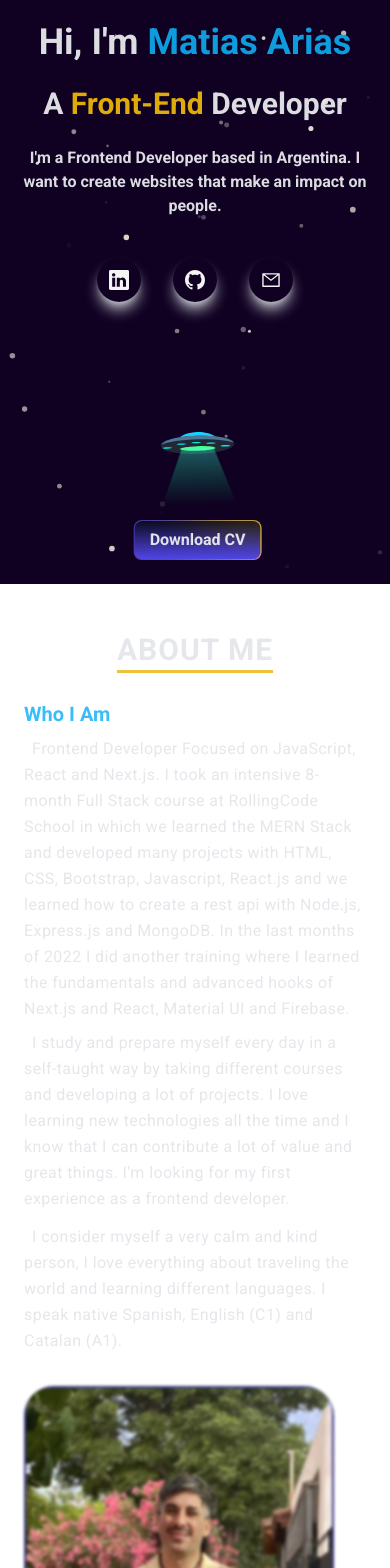
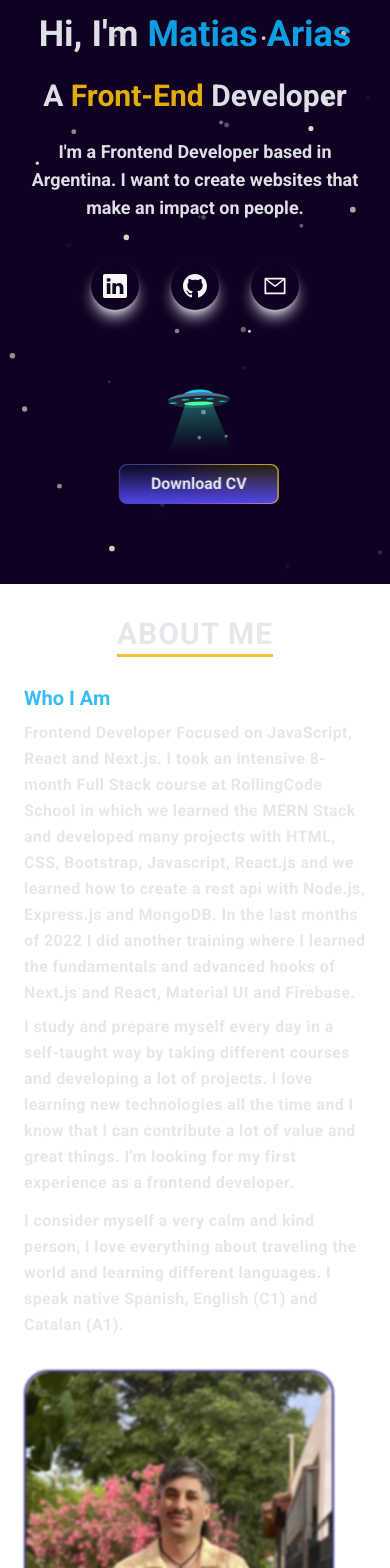
Before and after one commit to matiarias/my-portfolio, a Next.js app: page / in a window 390 px wide. Shown: the part 260-1828 px from the top of the page. Built offline with nearby package versions, Linux system fonts and the light colour scheme.

Commit message:
refactored breakpoints styles

```diff
--- a/components/About.jsx
+++ b/components/About.jsx
@@ -25,7 +25,7 @@ const About = () => {
         x: 0,
         transition: {
           type: "spring",
-          duration: 1.5,
+          duration: 0.7,
           bounce: 0.2,
         },
       });
@@ -45,31 +45,34 @@ const About = () => {
       animationPhoto.start({
         opacity: 1,
         filter: "blur(0px)",
-        transition: { duration: 1.2 },
+        transition: { duration: 0.9 },
       });
     }
 
     if (!inViewPhoto) {
       animationPhoto.start({
         opacity: 0,
-        filter: "blur(10px)",
+        filter: "blur(15px)",
       });
     }
   }, [inViewPhoto]);
 
   return (
-    <section id="about" className="w-full md:h-screen py-12 px-6 md:px-8">
+    <section
+      id="about"
+      className="w-full lg:h-screen py-8 lg:py-16 px-6 md:px-8"
+    >
       <TitleSections title="About Me" />
 
       <div
         ref={ref}
-        className="w-full max-w-screen-xl grid grid-cols-1 md:grid-cols-3 gap-8 mt-8 mx-auto"
+        className="w-full max-w-screen-xl grid grid-cols-1 md:grid-cols-3 gap-8 mt-8 justify-center items-center"
       >
         <motion.div animate={animationText} className="col-span-2">
           <h3 className="text-sky-400 text-xl md:text-2xl font-bold">
             Who I Am
           </h3>
-          <p className="text-gray-200 text-base md:text-lg tracking-wide leading-relaxed indent-2 mt-2">
+          <p className="text-gray-200 font-bold text-base md:text-lg tracking-wide leading-relaxed mt-2">
             Frontend Developer Focused on JavaScript, React and Next.js. I took
             an intensive 8-month Full Stack course at RollingCode School in
             which we learned the MERN Stack and developed many projects with
@@ -80,7 +83,7 @@ const About = () => {
             and Firebase.
           </p>
 
-          <p className="text-gray-200 text-base md:text-lg tracking-wide leading-relaxed indent-2 mt-2">
+          <p className="text-gray-200 font-bold text-base md:text-lg tracking-wide leading-relaxed mt-2">
             I study and prepare myself every day in a self-taught way by taking
             different courses and developing a lot of projects. I love learning
             new technologies all the time and I know that I can contribute a lot
@@ -88,7 +91,7 @@ const About = () => {
             as a frontend developer.
           </p>
 
-          <p className="text-gray-200 text-base md:text-lg tracking-wide leading-relaxed indent-2 mt-3">
+          <p className="text-gray-200 font-bold text-base md:text-lg tracking-wide leading-relaxed mt-3">
             I consider myself a very calm and kind person, I love everything
             about traveling the world and learning different languages. I speak
             native Spanish, English (C1) and Catalan (A1).
@@ -98,7 +101,7 @@ const About = () => {
         <motion.div
           ref={photoRef}
           animate={animationPhoto}
-          className="relative w-full h-[500px] md:h-[400px] xl:h-[450px] border-2 border-indigo-900 rounded-[30px] saturate-150"
+          className="relative w-full h-[500px] xl:h-[450px] border-2 border-indigo-900 rounded-3xl saturate-150 overflow-hidden"
         >
           <Image
             className="object-cover rounded-3xl"
--- a/components/Contact.jsx
+++ b/components/Contact.jsx
@@ -22,7 +22,7 @@ const Contact = () => {
       animationForm.start({
         opacity: 1,
         filter: "blur(0px)",
-        transition: { duration: 1 },
+        transition: { duration: 0.7 },
       });
     }
 
@@ -113,7 +113,7 @@ const Contact = () => {
             >
               <input
                 type="text"
-                className="w-full py-2 px-4 bg-indigo-200/50 text-gray-200 text-base lg:text-lg  rounded-xl placeholder:text-gray-200 focus:outline-none focus:shadow-lg focus:shadow-sky-500"
+                className="w-full py-3 lg:py-2 px-4 bg-indigo-200/50 text-gray-200 text-base lg:text-lg  rounded-xl placeholder:text-gray-200 focus:outline-none focus:shadow-lg focus:shadow-sky-500"
                 placeholder="Name"
                 onChange={handleChange}
                 value={inputsForm.name}
@@ -124,7 +124,7 @@ const Contact = () => {
 
               <input
                 type="email"
-                className="w-full py-2 px-4 bg-indigo-200/50 text-gray-200 text-base lg:text-lg  rounded-xl placeholder:text-gray-200 focus:outline-none focus:shadow-lg focus:shadow-sky-500"
+                className="w-full py-3 lg:py-2 px-4 bg-indigo-200/50 text-gray-200 text-base lg:text-lg  rounded-xl placeholder:text-gray-200 focus:outline-none focus:shadow-lg focus:shadow-sky-500"
                 placeholder="Email"
                 onChange={handleChange}
                 value={inputsForm.email}
@@ -135,7 +135,7 @@ const Contact = () => {
 
               <input
                 type="text"
-                className="w-full py-2 px-4 bg-indigo-200/50 text-gray-200 text-base lg:text-lg  rounded-xl placeholder:text-gray-200 focus:outline-none focus:shadow-lg focus:shadow-sky-500"
+                className="w-full py-3 lg:py-2 px-4 bg-indigo-200/50 text-gray-200 text-base lg:text-lg  rounded-xl placeholder:text-gray-200 focus:outline-none focus:shadow-lg focus:shadow-sky-500"
                 placeholder="Subject"
                 onChange={handleChange}
                 value={inputsForm.subject}
@@ -145,7 +145,7 @@ const Contact = () => {
               />
 
               <textarea
-                className="w-full py-2 px-4 bg-indigo-200/50 text-gray-200 text-base lg:text-lg rounded-xl placeholder:text-gray-200 focus:outline-none focus:shadow-lg focus:shadow-sky-500 resize-none"
+                className="w-full py-3 lg:py-2 px-4 bg-indigo-200/50 text-gray-200 text-base lg:text-lg rounded-xl placeholder:text-gray-200 focus:outline-none focus:shadow-lg focus:shadow-sky-500 resize-none"
                 placeholder="Message"
                 rows="8"
                 onChange={handleChange}
--- a/components/Footer.jsx
+++ b/components/Footer.jsx
@@ -5,15 +5,15 @@ const Footer = () => {
   return (
     <footer className="h-24 md:h-20 w-full border-t-2 border-indigo-800 backdrop-filter backdrop-blur-md px-8">
       <div className="h-full w-full flex flex-col justify-center items-center gap-1">
-        <h5 className="text-yellow-200 font-bold text-sm sm:text-base md:text-lg text-center">
+        <h5 className="text-yellow-200 font-bold text-base md:text-lg text-center">
           Created with a lot of effort, love and hope for the future.
         </h5>
         <div className="flex justify-center items-center gap-2 md:gap-4">
-          <span className="text-sky-500 font-bold text-sm sm:text-base lg:text-lg text-center">
+          <span className="text-sky-500 font-bold text-base md:text-lg text-center">
             By Matias Arias
           </span>
 
-          <span className="text-gray-200 font-bold text-sm sm:text-base lg:text-lg text-center">
+          <span className="text-gray-200 font-bold text-base md:text-lg text-center">
             &#169; {year}
           </span>
         </div>
--- a/components/Hero.jsx
+++ b/components/Hero.jsx
@@ -25,7 +25,7 @@ const Hero = () => {
       animationOverlay.start({
         opacity: 1,
         filter: "blur(0px)",
-        transition: { duration: 1.4 },
+        transition: { duration: 1 },
       });
     }
 
@@ -44,7 +44,7 @@ const Hero = () => {
       animationOvni.start({
         x: 0,
         transition: {
-          duration: 3.5,
+          duration: 2.8,
           type: "spring",
           bounce: "0.50",
         },
@@ -66,20 +66,20 @@ const Hero = () => {
       <motion.div
         ref={ref}
         animate={animationOverlay}
-        className="h-full max-w-screen-xl w-full flex flex-col justify-center items-center gap-6 md:gap-4 mx-auto p-4"
+        className="h-full max-w-screen-xl w-full flex flex-col justify-center items-center max-[380px]:gap-2 gap-6 md:gap-8 lg:gap-4 mx-auto p-4"
       >
-        <h1 className="text-gray-200 font-bold text-4xl md:text-5xl lg:text-6xl">
+        <h1 className="text-gray-200 font-bold max-[380px]:text-3xl text-4xl sm:text-5xl lg:text-6xl">
           Hi, I&apos;m{" "}
           <span className="text-sky-500 font-bold text">Matias Arias</span>
         </h1>
 
-        <h2 className="text-gray-200 font-bold text-3xl md:text-4xl lg:text-5xl">
+        <h2 className="text-gray-200 font-bold max-[380px]:text-2xl text-3xl md:text-4xl lg:text-5xl">
           A <span className="text-yellow-500 font-bold">Front-End</span>{" "}
           Developer
         </h2>
 
         <div className="w-full max-w-4xl">
-          <p className="text-gray-200 font-bold text-base sm:text-lg md:text-xl lg:text-2xl">
+          <p className="text-gray-200 font-bold max-[380px]:text-sm text-lg md:text-xl lg:text-2xl">
             I&apos;m a Frontend Developer based in Argentina. I want to create
             websites that make an impact on people.
           </p>
@@ -91,7 +91,7 @@ const Hero = () => {
             target="_blank"
             rel="noreferrer noopener"
           >
-            <div className="text-xl lg:text-2xl rounded-full shadow-lg shadow-gray-300 p-3">
+            <div className="max-[380px]:text-lg text-2xl rounded-full shadow-lg shadow-gray-300 p-3">
               <BsLinkedin className=" text-white" />
             </div>
           </a>
@@ -101,7 +101,7 @@ const Hero = () => {
             target="_blank"
             rel="noreferrer noopener"
           >
-            <div className="text-xl lg:text-2xl rounded-full shadow-lg shadow-gray-300 p-3">
+            <div className=" max-[380px]:text-lg text-2xl rounded-full shadow-lg shadow-gray-300 p-3">
               <BsGithub className=" text-white" />
             </div>
           </a>
@@ -111,7 +111,7 @@ const Hero = () => {
             target="_blank"
             rel="noreferrer noopener"
           >
-            <div className="text-xl lg:text-2xl rounded-full shadow-lg shadow-gray-300 p-3">
+            <div className="max-[380px]:text-lg text-2xl rounded-full shadow-lg shadow-gray-300 p-3">
               <AiOutlineMail className=" text-white" />
             </div>
           </a>
@@ -121,13 +121,13 @@ const Hero = () => {
       <motion.div
         ref={ovniRef}
         animate={animationOvni}
-        className="absolute bottom-6 sm:bottom-8 lg:bottom-4 left-0 right-0 m-auto flex flex-col justify-center items-center"
+        className="absolute max-[380px]:bottom-24 bottom-20 sm:bottom-12 md:bottom-40 lg:bottom-4 xl:bottom-6 left-0 right-0 m-auto flex flex-col justify-center items-center"
       >
-        <div className="h-[130px] w-[130px] lg:h-[120px] lg:w-[120px]">
+        <div className="max-[380px]:h-[90px] max-[380px]:w-[90px] h-[110px] w-[110px] md:h-[130px] md:w-[130px] lg:h-[100px] lg:w-[100px]">
           <OvniHero />
         </div>
 
-        <button className="relative overflow-hidden rounded-lg bg-black py-5 px-16 md:py-6 md:px-20 ring-violet-500 ring-offset-black will-change-transform focus:outline-none focus:ring-1 focus:ring-offset-2">
+        <button className="relative overflow-hidden rounded-lg bg-black max-[380px]:py-4 py-5 md:py-6 xl:py-5 px-20 md:px-24 ring-violet-500 ring-offset-black will-change-transform focus:outline-none focus:ring-1 focus:ring-offset-2">
           <span className="absolute inset-px z-10 grid place-items-center rounded-lg bg-black/80 bg-gradient-to-t from-indigo-600 text-gray-200 font-bold">
             Download CV
           </span>
--- a/components/NavBar.jsx
+++ b/components/NavBar.jsx
@@ -91,12 +91,12 @@ const NavBar = () => {
         <div
           className={
             nav
-              ? "fixed top-0 left-0 h-screen w-[80%] sm:w-[60%] bg-gradient-to-b from-[#140429] via-[#371764] to-[#5b2b7e] ease-in duration-500 px-4"
+              ? "fixed top-0 left-0 h-screen w-[80%] sm:w-[60%] bg-gradient-to-b from-[#140429] via-[#371764] to-[#5b2b7e] ease-in duration-200 px-4"
               : "fixed left-[-100%]"
           }
         >
           <div className="w-full flex justify-between items-center">
-            <div className="h-[90px] w-[90px] sm:h-[110px] sm:w-[110px]">
+            <div className="max-[380px]:h-[60px] max-[380px]:w-[60px] h-[90px] w-[90px] sm:h-[110px] sm:w-[110px]">
               <OvniNavBar />
             </div>
 
@@ -109,7 +109,7 @@ const NavBar = () => {
           </div>
 
           <div className="h-full w-full flex flex-col justify-start items-center border-t-2 border-gray-300 mt-2">
-            <div className="w-full flex flex-col justify-center items-center gap-10 mt-20">
+            <div className="w-full flex flex-col justify-center items-center max-[380px]:gap-6 max-[380px]:mt-12 gap-10 mt-20">
               <Link
                 href="#home"
                 onClick={handleNav}
--- a/components/Projects.jsx
+++ b/components/Projects.jsx
@@ -22,7 +22,7 @@ const Projects = () => {
       animation.start({
         opacity: 1,
         filter: "blur(0px)",
-        transition: { duration: 1 },
+        transition: { duration: 0.8 },
       });
     }
 
@@ -100,7 +100,7 @@ const Projects = () => {
                       target="_blank"
                       rel="noopener noreferrer"
                     >
-                      <div className="flex justify-between items-center gap-4 py-1 px-4 lg:px-2 bg-gradient-to-r from-indigo-900/70 to-violet-700/90 shadow-md shadow-gray-300 rounded-lg">
+                      <div className="flex justify-between items-center gap-4 py-2 lg:py-1 px-4 lg:px-2 bg-gradient-to-r from-indigo-900/70 to-violet-700/90 shadow-md shadow-gray-300 rounded-lg">
                         <div className="text-xl text-gray-200">
                           <AiOutlineGithub />
                         </div>
@@ -116,7 +116,7 @@ const Projects = () => {
                       target="_blank"
                       rel="noopener noreferrer"
                     >
-                      <div className="flex justify-between items-center gap-4 py-1 px-4 lg:px-2 bg-black/50 shadow-md shadow-gray-300 rounded-lg">
+                      <div className="flex justify-between items-center gap-4 py-2 lg:py-1 px-4 lg:px-2 bg-black/50 shadow-md shadow-gray-300 rounded-lg">
                         <div className="text-xl text-gray-200">
                           <TbPlanet />
                         </div>
--- a/components/Skills.jsx
+++ b/components/Skills.jsx
@@ -19,7 +19,7 @@ const Skills = () => {
       animation.start({
         opacity: 1,
         filter: "blur(0px)",
-        transition: { duration: 1 },
+        transition: { duration: 0.7 },
       });
     }
 
@@ -32,7 +32,7 @@ const Skills = () => {
   }, [inView]);
 
   return (
-    <section id="skills" className="w-full md:h-screen py-6 px-6 md:px-8">
+    <section id="skills" className="w-full lg:h-screen py-6 px-6 md:px-8">
       <TitleSections title="Skills" />
 
       <div className="w-full max-w-screen-xl flex flex-col justify-center gap-6 mt-8 mx-auto">
@@ -51,9 +51,9 @@ const Skills = () => {
                 scale: 1.1,
                 transition: { duration: 0.4, ease: "easeInOut" },
               }}
-              whileTap={{ scale: 1.1, transition: { duration: 0.5 } }}
+              whileTap={{ scale: 1.1, transition: { duration: 1 } }}
               key={skill.id}
-              className="p-6 shadow-lg shadow-gray-300 rounded-xl"
+              className="bg-gradient-to-r from-gray-200/20 shadow-lg shadow-gray-300 rounded-xl p-6"
             >
               <div className="grid grid-cols-2 gap-4 justify-center items-center">
                 <div className="relative m-auto">
@@ -62,7 +62,7 @@ const Skills = () => {
                     alt={skill.title}
                     height={64}
                     width={64}
-                    style={{ objectFit: "cover" }}
+                    className="object-cover"
                   />
                 </div>
 
```
